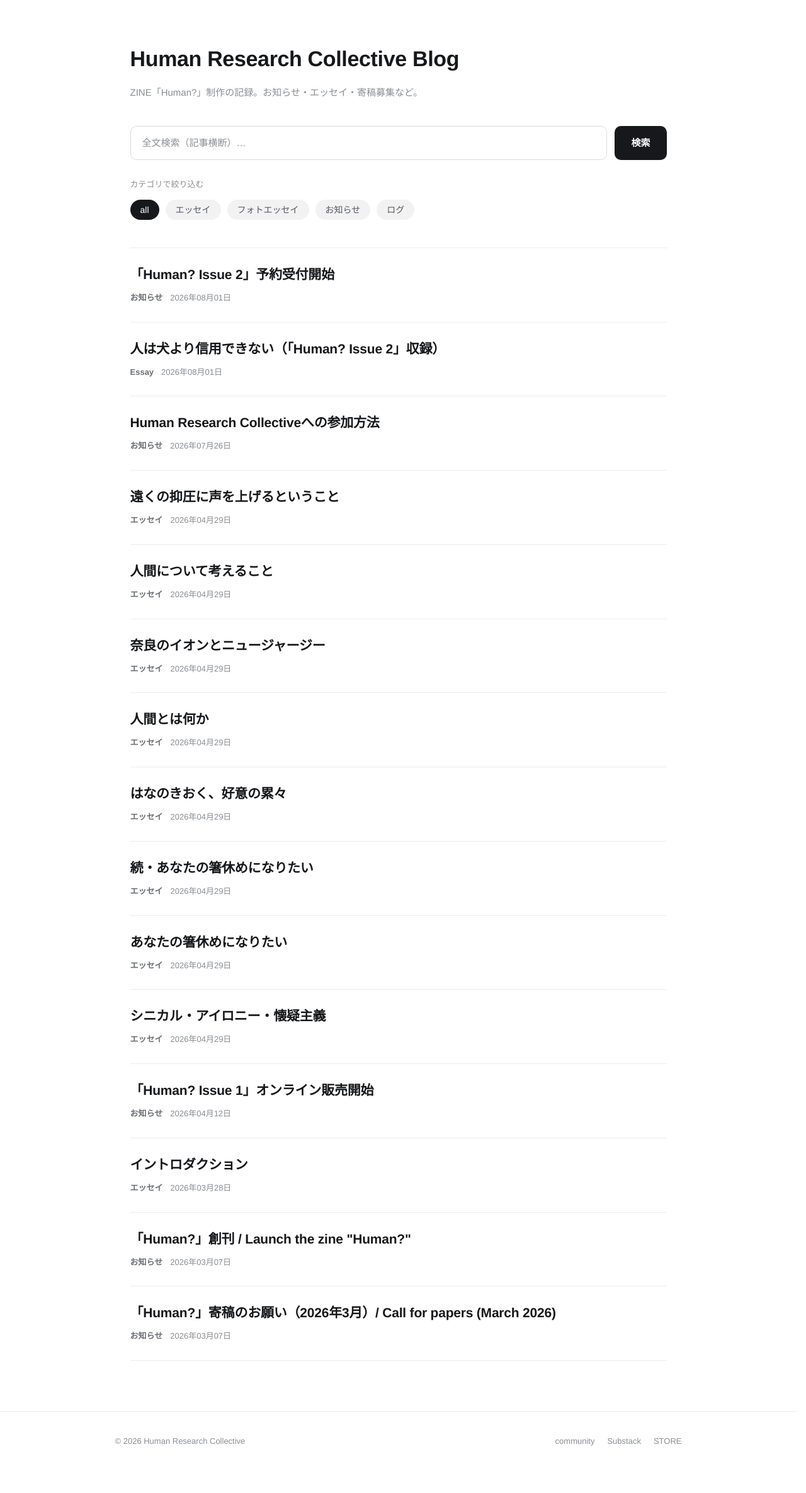
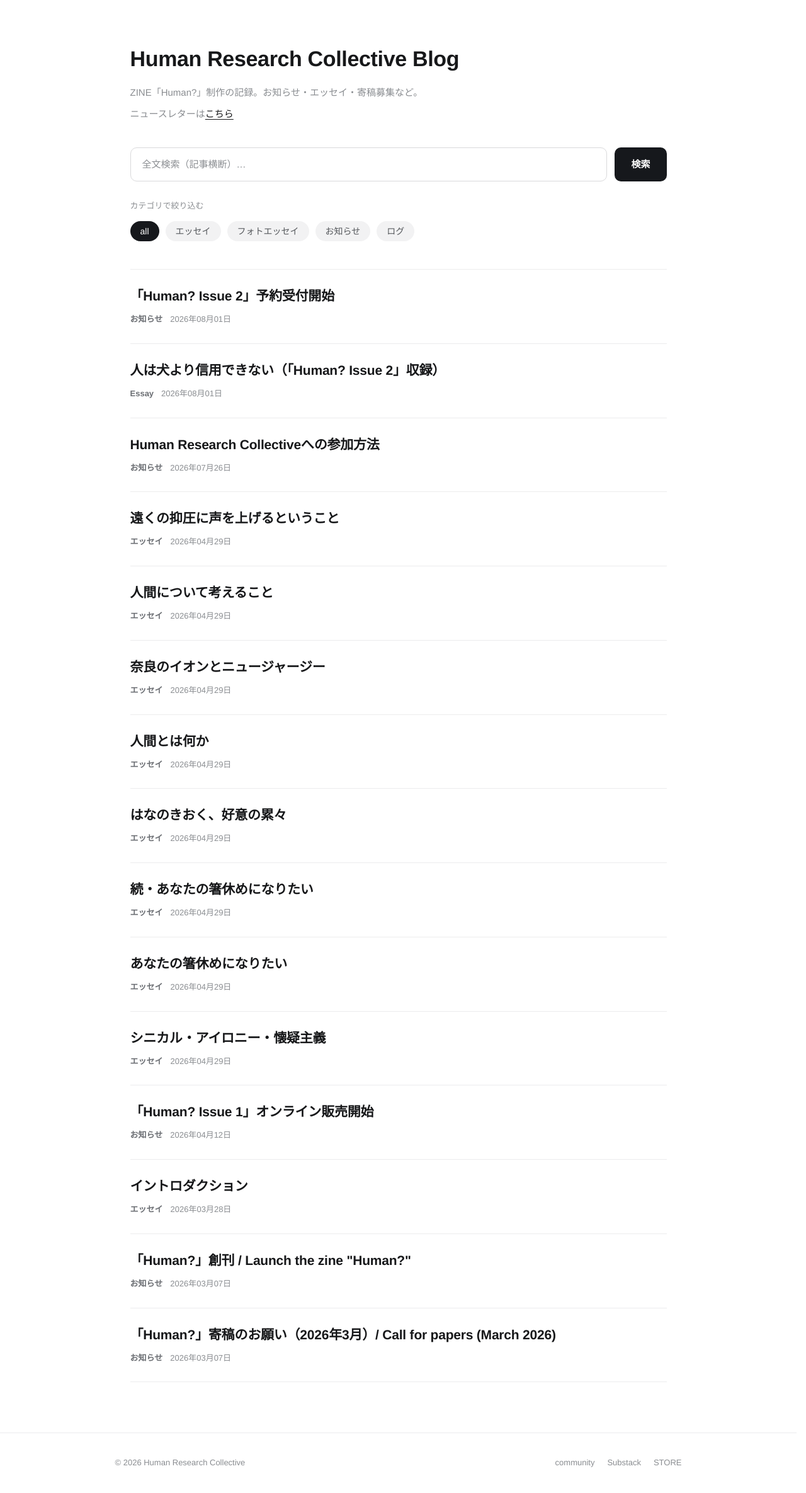
Before and after one commit to Human-Research-Collective/Human-, a Jekyll site: the page built from index.html, in a window 1280 px wide. Shown: the whole page at 63% size. Built offline with Jekyll 4.4.1, drawn with Linux system fonts in a browser that asks for light colours; before the commit the page ends 2336 px from its top, so only the background shows below that.

Commit message:
Add a newsletter link under the blog subtitle
- 「ニュースレターはこちら」with こちら linking to the Substack (site.newsletter_url)
- Style .blog-head__news; bump the CSS cache buster to v=4

Co-Authored-By: Claude Opus 4.8 <noreply@anthropic.com>

```diff
--- a/_config.yml
+++ b/_config.yml
@@ -1,5 +1,6 @@
 title: "Human Research Collective Blog"
 subtitle: "ZINE「Human?」制作の記録。お知らせ・エッセイ・寄稿募集など。"
+newsletter_url: "https://humanresearchcollective.substack.com/"
 description: "ZINE「Human?」の制作を通して〈人間とは何か？〉を探求するコレクティブのブログ。"
 
 # GitHub Pages のプロジェクトサイト（https://<user>.github.io/Human-/）用
--- a/_layouts/default.html
+++ b/_layouts/default.html
@@ -4,7 +4,7 @@
   <meta charset="UTF-8" />
   <meta name="viewport" content="width=device-width, initial-scale=1.0" />
   <title>{% if page.layout == "post" %}{{ page.title }} | {{ site.title }}{% else %}{{ site.title }}{% endif %}</title>
-  <link rel="stylesheet" href="{{ '/style.css?v=3' | relative_url }}" />
+  <link rel="stylesheet" href="{{ '/style.css?v=4' | relative_url }}" />
 </head>
 <body>
   <div class="wrap">
--- a/index.html
+++ b/index.html
@@ -4,6 +4,7 @@ layout: default
     <header class="blog-head">
       <h1 class="blog-head__title">{{ site.title }}</h1>
       <p class="blog-head__sub">{{ site.subtitle }}</p>
+      <p class="blog-head__news">ニュースレターは<a href="{{ site.newsletter_url }}" target="_blank" rel="noopener">こちら</a></p>
     </header>
 
     <div class="search">
--- a/style.css
+++ b/style.css
@@ -84,6 +84,21 @@ img { max-width: 100%; height: auto; }
   font-size: 15px;
   color: var(--muted);
 }
+
+.blog-head__news {
+  margin-top: 8px;
+  font-size: 15px;
+  color: var(--muted);
+}
+
+.blog-head__news a {
+  color: var(--text);
+  text-decoration: underline;
+  text-underline-offset: 3px;
+  transition: color 0.15s;
+}
+
+.blog-head__news a:hover { color: var(--link-hover); }
 
 /* ===== Search ===== */
 .search {
```
